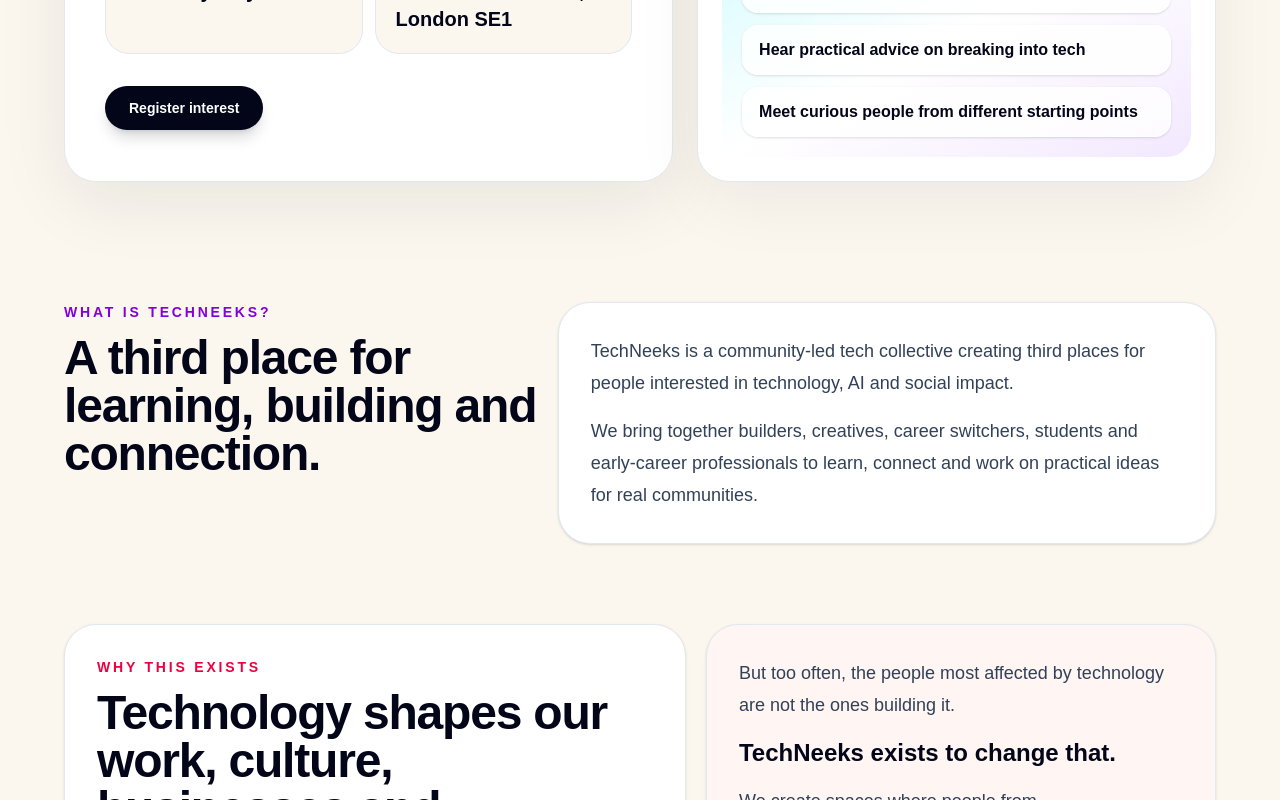
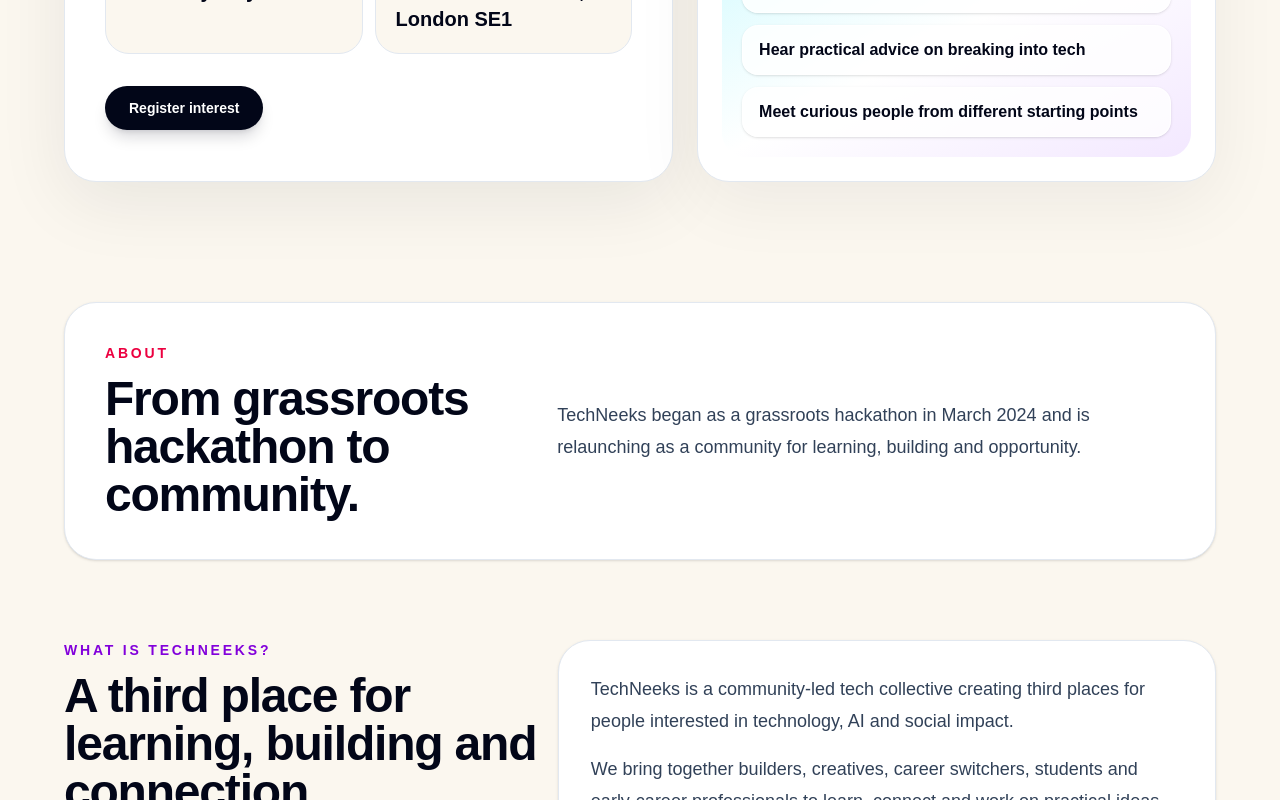
Before and after one commit to adonberh/techneeks-landing, a Next.js app: page / in a window 1280 px wide. Shown: the part 625-1425 px from the top of the page. Built offline with nearby package versions, Linux system fonts and the light colour scheme.

Commit message:
Add about section

```diff
--- a/app/page.tsx
+++ b/app/page.tsx
@@ -152,6 +152,25 @@
               </ul>
             </div>
           </aside>
+        </div>
+      </section>
+
+      <section className="px-5 py-10 sm:px-8 lg:px-12">
+        <div className="mx-auto max-w-6xl rounded-[2rem] border border-slate-200 bg-white p-6 shadow-sm sm:p-8 lg:p-10">
+          <div className="grid gap-5 lg:grid-cols-[0.7fr_1fr] lg:items-center">
+            <div>
+              <p className="text-sm font-black uppercase tracking-[0.2em] text-rose-600">
+                About
+              </p>
+              <h2 className="mt-3 text-3xl font-black tracking-tight sm:text-5xl">
+                From grassroots hackathon to community.
+              </h2>
+            </div>
+            <p className="text-lg leading-8 text-slate-700">
+              TechNeeks began as a grassroots hackathon in March 2024 and is
+              relaunching as a community for learning, building and opportunity.
+            </p>
+          </div>
         </div>
       </section>
 
```
